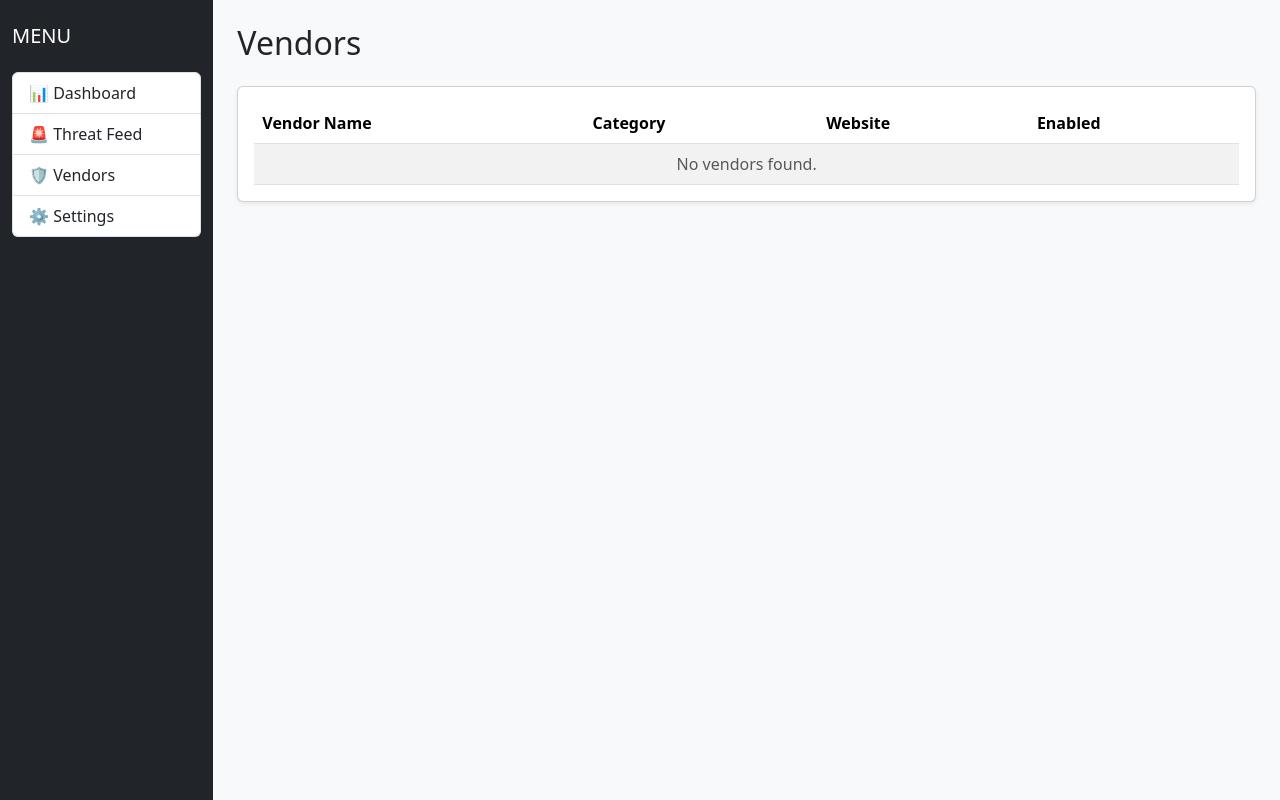
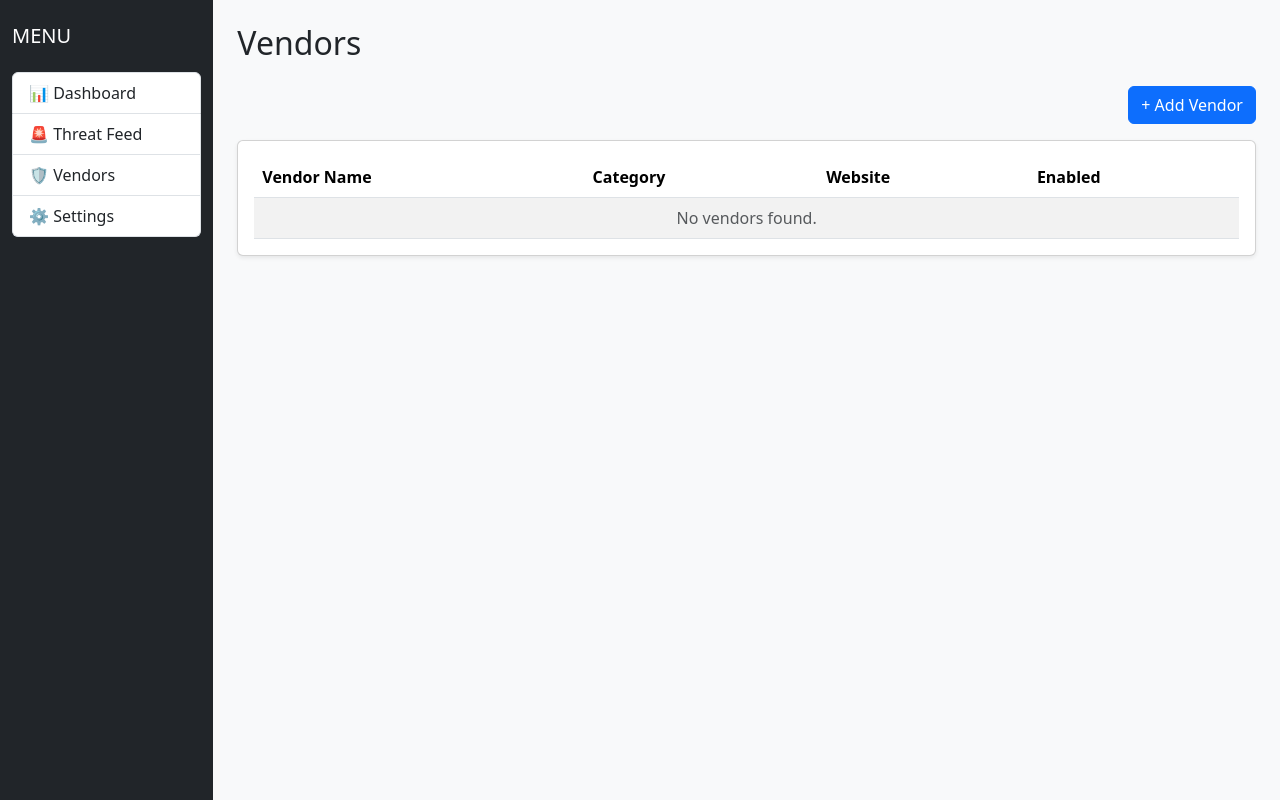
Before and after one commit to Babygman/CTI-Dashboard, a Flask app: page /vendors in a window 1280 px wide. Shown: the part 56-856 px from the top of the page. Run offline with Flask 3, Linux system fonts and the light colour scheme; data that the repository does not hold is empty.

Commit message:
Add Add Vendor button to Vendor List page

```diff
--- a/app/templates/vendors.html
+++ b/app/templates/vendors.html
@@ -3,6 +3,10 @@
 {% block content %}
 
 <h2 class="mb-4">Vendors</h2>
+
+<div class="d-flex justify-content-end mb-3">
+    <a href="#" class="btn btn-primary">+ Add Vendor</a>
+</div>
 
 <div class="card shadow-sm">
     <div class="card-body">
```
